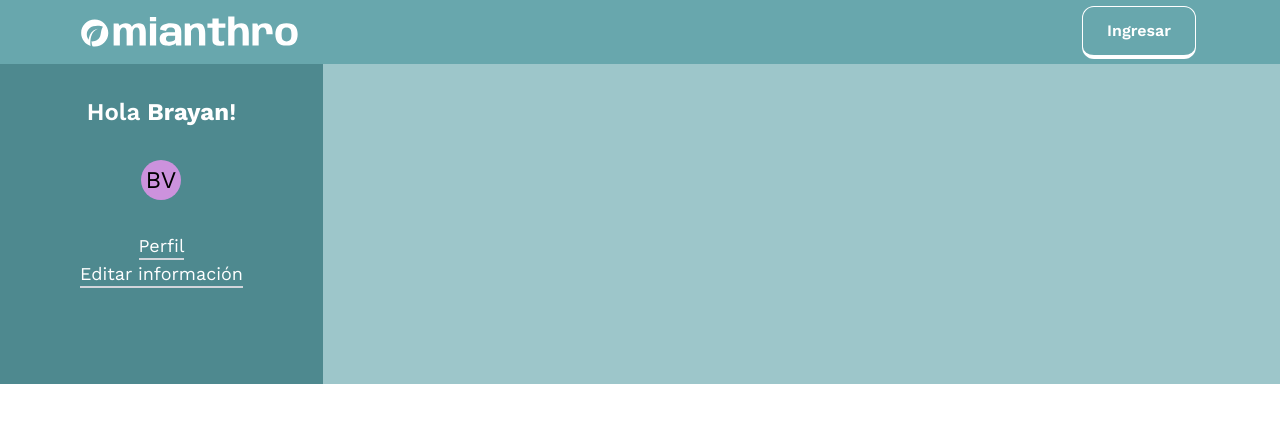
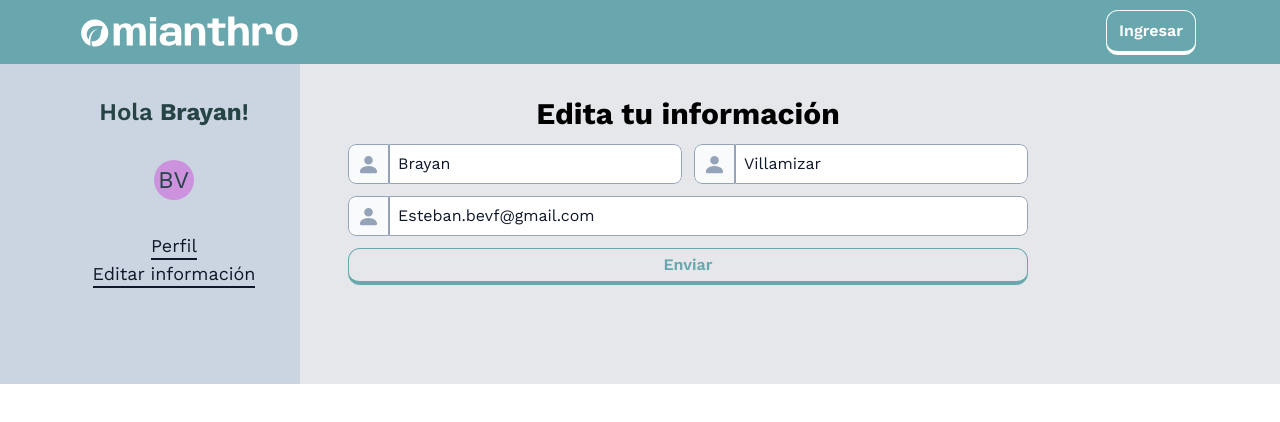
Before and after one commit to EstebanV23/coex-project, a React (Vite) app in the folder front/: page /profile/edit in a window 1280 px wide. Shown: the top 422 px of the page. Built offline with nearby package versions, Linux system fonts and the light colour scheme.

Commit message:
Agregando estilos para editar perfil

```diff
--- a/front/src/components/Button.jsx
+++ b/front/src/components/Button.jsx
@@ -1,5 +1,3 @@
-import { NavLink } from 'react-router-dom'
-
-export default function Button ({ children, to, ...props }) {
-  return <NavLink to={to} className={`py-3 transition-all px-6 text-white border w-fit self-center border-white rounded-xl font-semibold hover:bg-white hover:text-primary-blue-400 border-b-4 hover:border-b-0 ${props.className}`}>{children}</NavLink>
+export default function Button ({ children, ...props }) {
+  return <button className={`py-1 transition-all w-full border self-center rounded-xl font-semibold border-b-4 hover:border-b-0 ${props.className}`}>{children}</button>
 }
--- a/front/src/components/EditProfile.jsx
+++ b/front/src/components/EditProfile.jsx
@@ -2,15 +2,73 @@ import { Formik } from 'formik'
 import { useEffect } from 'react'
 import { shallow } from 'zustand/shallow'
 import { useProfileStore } from '../stores/useProfileStore'
+import { useUserStore } from '../stores/useUserStore'
+import { BsPersonFill } from 'react-icons/bs'
+import { AiTwotonePhone } from 'react-icons/ai'
+import { TbPassword } from 'react-icons/tb'
+import Input from './Input'
+import Button from './Button'
 
 export default function EditProfile () {
   const { hiddenProfileTrue } = useProfileStore(store => store, shallow)
+  const { id, name, surname, email, phone, token } = useUserStore(store => store)
   useEffect(() => {
     hiddenProfileTrue()
   }, [])
   return (
-    <Formik>
-      {() => {}}
-    </Formik>
+    <div>
+      <h2 className='text-3xl font-bold text-center mb-3'>Edita tu información</h2>
+      <Formik
+        initialValues={{ name, surname, email }}
+        validate={(values) => {
+          const errors = {}
+          if (!/[a-zA-Z]{2,3}/.test(values.name)) {
+            errors.name = 'El nombre es requerido'
+          }
+
+          if (!/[a-zA-Z]{2,3}/.test(values.surname)) {
+            errors.name = 'El nombre es requerido'
+          }
+
+          if (!/[a-zA-Z]{2,3}/.test(values.email)) {
+            errors.name = 'El nombre es requerido'
+          }
+          return errors
+        }}
+      >
+        {
+          ({ errors }) =>
+            <form action='' className='flex flex-col gap-3'>
+              <div className='flex flex-col gap-3 md:flex-row'>
+                <Input
+                  id='name'
+                  icon={<BsPersonFill size={23} />}
+                  error={errors}
+                  name='name'
+                  type='text'
+                  autoComplete='off'
+                />
+                <Input
+                  id='surname'
+                  icon={<BsPersonFill size={23} />}
+                  error={errors}
+                  name='surname'
+                  type='text'
+                  autoComplete='off'
+                />
+              </div>
+              <Input
+                id='email'
+                icon={<BsPersonFill size={23} />}
+                error={errors}
+                name='email'
+                type='text'
+                autoComplete='off'
+              />
+              <Button className='text-primary-blue border-primary-blue hover:text-white hover:bg-primary-blue'>Enviar</Button>
+            </form>
+        }
+      </Formik>
+    </div>
   )
 }
--- a/front/src/components/Input.jsx
+++ b/front/src/components/Input.jsx
@@ -1,13 +1,13 @@
-export default function Input ({ icon, error, touch, ...props }) {
-  const condition = error[props.name] && touch[props.name]
+import { ErrorMessage, Field } from 'formik'
 
+export default function Input ({ icon, error, ...props }) {
   return (
     <div className='w-full'>
       <div className='flex h-10 flex-row-reverse overflow-clip rounded-lg'>
-        <input className='peer w-full rounded-r-lg border border-slate-400 px-2 text-slate-900 placeholder-slate-400 transition-colors duration-300 focus:border-primary-blue focus:outline-none' {...props} />
-        <label className='flex items-center rounded-l-lg border border-slate-400 bg-slate-50 px-2 text-sm text-slate-400 transition-colors duration-300 peer-focus:border-primary-blue peer-focus:bg-primary-blue peer-focus:text-white' htmlFor='domain'>{icon}</label>
+        <Field className='peer w-full rounded-r-lg border border-slate-400 px-2 text-slate-900 placeholder-slate-400 transition-colors duration-300 focus:border-primary-blue focus:outline-none' {...props} />
+        <label className='flex items-center rounded-l-lg border border-slate-400 bg-slate-50 px-2 text-sm text-slate-400 transition-colors duration-300 peer-focus:border-primary-blue peer-focus:bg-primary-blue peer-focus:text-white' htmlFor={props.name}>{icon}</label>
       </div>
-      {condition && <p className='text-error-600 font-bold mt-1'>{error[props.name]}</p>}
+      <ErrorMessage name={props.name} component={() => <p className='text-error-600 font-bold mt-1'>{error[props.name]}</p>} />
     </div>
   )
 }
--- /dev/null
+++ b/front/src/components/LinkButton.jsx
@@ -0,0 +1,5 @@
+import { NavLink } from 'react-router-dom'
+
+export default function LinkButton ({ children, to, ...props }) {
+  return <NavLink to={to} className={`py-2 transition-all px-3 text-white border w-fit self-center border-white rounded-xl font-semibold hover:bg-white hover:text-primary-blue-400 border-b-4 hover:border-b-0 ${props.className}`}>{children}</NavLink>
+}
--- a/front/src/components/LinksProfile.jsx
+++ b/front/src/components/LinksProfile.jsx
@@ -2,8 +2,8 @@ import { NavLink } from 'react-router-dom'
 import linksProfile from '../constants/linksProfile'
 
 export default function LinksProfile () {
-  const defaultStyles = 'text-white py-0 after:contens-[] after:transition-all after:w-full after:opacity-0 after:h-0.5 after:bg-gray-300 after:absolute after:bottom-0 after:left-0 relative sm:transition-all'
-  const activeStyles = `${defaultStyles} after:opacity-100 text-gray-300`
+  const defaultStyles = 'py-0 after:contens-[] after:transition-all text-primary-blue-500 after:w-full after:opacity-0 after:h-0.5 after:bg-slate-900 after:absolute after:bottom-0 after:left-0 relative sm:transition-all'
+  const activeStyles = `${defaultStyles} after:opacity-100 text-slate-900 text-primary-blue-800`
   return (
     linksProfile.map(({ path, name, id }) => (
       <NavLink to={path} key={id} className={({ isActive }) => isActive ? activeStyles : defaultStyles}>
--- a/front/src/components/ModalUser.jsx
+++ b/front/src/components/ModalUser.jsx
@@ -11,7 +11,7 @@ export default function ModalUser () {
   const translateDesktop = hiddenModal ? 'md:translate-y-14 md:opacity-0 md:-z-10' : 'md:translate-y-[3.7rem] md:opacity-100'
   return (
     <div className={`text-xl font-medium absolute transition-all duration-500 ease-in-out left-0 top-0 w-full h-full grid text-center place-content-center text-white bg-slate-700 ${translate} md:h-fit md:left-auto md:translate-x-full md:px-6 md:w-fit md:py-6 md:right-24 md:left- md:text-base md:rounded-lg ${translateDesktop} md:gap-3 md:after:contents-[] md:after:w-4 md:after:h-4 md:after:bg-slate-700 md:after:absolute md:after:-top-2 md:after:left-1/2 md:after:-translate-x-1/2 md:after:rotate-45`}>
-      <NavLink to='profile' className='hover:text-primary-blue-400'>Perfíl</NavLink>
+      <NavLink to='profile/' className='hover:text-primary-blue-400'>Perfíl</NavLink>
       <button onClick={logout} className='cursor-pointer hover:text-primary-blue-400'>Cerrar sesión</button>
       <IoReturnUpBack size={30} className='cursor-pointer absolute md:hidden left-10 top-10' onClick={toggleHiddenModal} />
     </div>
--- a/front/src/components/Navbar.jsx
+++ b/front/src/components/Navbar.jsx
@@ -5,7 +5,7 @@ import { useNavbarStore } from '../stores/useNavbarStore'
 import { GiHamburgerMenu } from 'react-icons/gi'
 import { IoCloseSharp } from 'react-icons/io5'
 import useUser from '../hooks/useUser'
-import Button from './Button'
+import LinkButton from './LinkButton'
 
 export default function Navbar () {
   const { toggleHidden, hidden } = useNavbarStore(reduce => reduce)
@@ -19,7 +19,7 @@ export default function Navbar () {
         <ContentNavbar>
           {isLogged
             ? <LogedNavbar />
-            : <Button to='login'>Ingresar</Button>}
+            : <LinkButton to='login'>Ingresar</LinkButton>}
           <IoCloseSharp size={30} className='block md:hidden absolute right-10 top-10 cursor-pointer text-white' onClick={toggleHidden} />
         </ContentNavbar>
         <GiHamburgerMenu
--- a/front/src/components/Profile.jsx
+++ b/front/src/components/Profile.jsx
@@ -32,16 +32,16 @@ export default function Profile () {
   const arrowStyle = hiddenModalProfile ? 'rotate-180' : 'rotate-0'
 
   return (
-    <div className='flex gap-10 h-[20rem] items-stretch sm:p-0'>
-      <div className={`${hiddenStyles} bg-primary-blue-600 p-3 rounded-lg transition-all z-0 flex flex-col items-center fixed gap-8 h-fit top-1/2 -translate-y-1/2 left-0 w-fit justify-center sm:static sm:left-auto sm:top-auto sm:translate-x-0 sm:translate-y-0 sm:py-8 sm:px-8 md:px-20 sm:rounded-none sm:h-full sm:justify-start`}>
-        <h1 className='text-2xl text-white hidden font-semibold sm:block'>Hola <span className='font-bold'>{name}</span>!</h1>
+    <div className='flex gap-10 bg-gray-200 h-[20rem] items-stretch sm:p-0'>
+      <div className={`${hiddenStyles} bg-slate-300 text-primary-blue-800 p-3 rounded-lg transition-all z-0 flex flex-col items-center fixed gap-8 h-fit top-1/2 -translate-y-1/2 left-0 w-fit justify-center sm:static sm:left-auto sm:top-auto sm:translate-x-0 sm:translate-y-0 sm:py-8 sm:px-8 md:pl-20 sm:rounded-none sm:h-full sm:justify-start sm:w-2/5 sm:max-w-[300px]`}>
+        <h1 className='text-2xl hidden font-semibold sm:block'>Hola <span className='font-bold'>{name}</span>!</h1>
         <MyAvatar fullName={`${name} ${surname}`} className='text-2xl hidden sm:block' />
         <ul className='flex flex-col items-center text-lg'>
           <LinksProfile />
         </ul>
         <IoChevronBack size={23} className={`${arrowStyle} absolute -right-8 cursor-pointer top-1/2 -translate-y-1/2 sm:hidden`} onClick={toggleHiddenProfile} />
       </div>
-      <div className='py-8 px-2'>
+      <div className='py-8 px-2 w-full sm:w-3/5 justify-self-center sm:pr-8 md:pr-20'>
         <Outlet />
       </div>
     </div>
```
